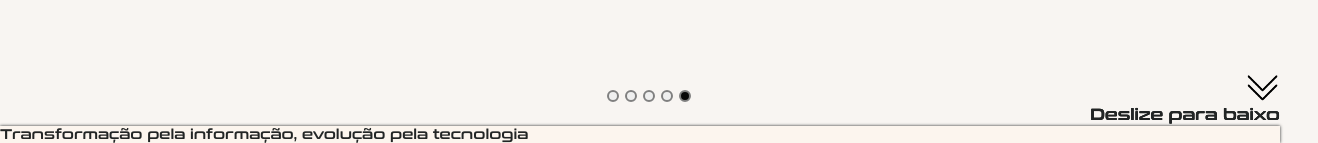
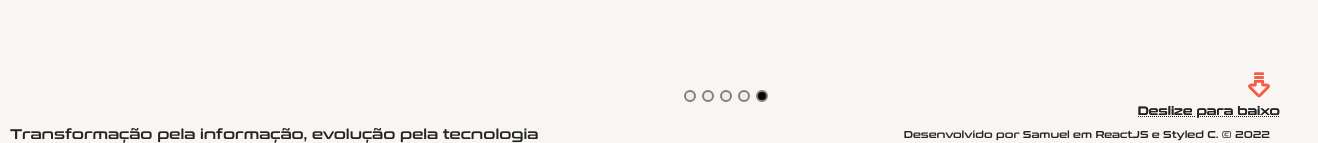
Before and after one commit to holygato/ImSamuelCovalero.github.io, a React (Create React App) app in the folder my-portfolio/: page / in a window 1280 px wide. Both pictures are taken after a click on the button 203 px from the left and 2034 px from the top of the page. Shown: the part 2291-2434 px from the top of the page, 1318 px wide, since content can reach past the window. Built offline with nearby package versions, Linux system fonts and the light colour scheme.

Commit message:
improvement(CSS): Muda a cor de fundo do footer, alguns posicionamentos e a disposição do carroussel na main

```diff
--- a/my-portfolio/src/components/HeaderFooter/Footer.jsx
+++ b/my-portfolio/src/components/HeaderFooter/Footer.jsx
@@ -7,8 +7,9 @@ import { FooterS } from './Style';
 function Footer({ phrase, isFooterRelative }) {
   return (
     <FooterS isFooterRelative={isFooterRelative}>
-      <h3>{phrase}</h3>
+      <h3 id="phrase">{phrase}</h3>
       {/* <p>Fazer ou não fazer, tentativa não há</p> */}
+      <p id="copyright">Desenvolvido por Samuel em ReactJS e Styled C. © 2022</p>
     </FooterS>
   );
 }
--- a/my-portfolio/src/components/HeaderFooter/Style.js
+++ b/my-portfolio/src/components/HeaderFooter/Style.js
@@ -109,12 +109,24 @@ export const FooterS = styled.div`
   grid-area: f;
   bottom: 0;
   width: 100%;
-  h3 {
+  #phrase {
     font-size: 14px;
+    // posiciona a esquerda do footer com um margin de 10px
+    margin-left: 10px;
   }
-  background-color: var(--main);
+  display: flex;
+  align-items: center;
+  background-color: var(--background);
+  gap: 10px;
+  #copyright {
+    /* border: 1px solid red; */
+    display: flex;
+    margin-left: auto;
+    margin-right: 10px;
+    font-size: 10px;
+  }
   // coloca box-shadow na borda superior do componente
-  box-shadow: 0 0 3px 0px var(--buttonBorder);
+  /* box-shadow: 0 0 3px 0px var(--buttonBorder); */
 `;
 
 // export default HeaderS;
--- a/my-portfolio/src/components/Projects.jsx
+++ b/my-portfolio/src/components/Projects.jsx
@@ -21,7 +21,7 @@ function Projects({ deviceType, isFromMain }) {
   // Recebe a props isFromMain e cria um objeto com o número de exibições dependendo de onde veio
   const projectSpec = isFromMain
     ? {
-      desktop: 1, tablet: 1, mobile: 1, centermode: true, slidesToSlid: 1,
+      desktop: 3, tablet: 2, mobile: 1, centermode: false, slidesToSlid: 1,
     }
     : {
       desktop: 1, tablet: 1, mobile: 1, centermode: false, slidesToSlid: 1,
--- a/my-portfolio/src/pages/Principal/Principal.jsx
+++ b/my-portfolio/src/pages/Principal/Principal.jsx
@@ -2,7 +2,8 @@
 import React, { useState, useEffect, useRef }/* , { useState } */ from 'react';
 import { AiOutlineDownload/* , AiOutlineArrowDown */ } from 'react-icons/ai';
 import { useNavigate } from 'react-router-dom';
-import arrowDown from '../../images/icons8-double-down-100.png';
+import { TbArrowBigDownLines } from 'react-icons/tb';
+// import arrowDown from '../../images/icons8-double-down-100.png';
 import curriculum from '../../data/curriculum.pdf';
 // import Carousel from 'react-multi-carousel';
 // import 'react-multi-carousel/lib/styles.css';
@@ -115,27 +116,27 @@ function Principal() {
     return () => window.removeEventListener('scroll', handleScroll);
   }, [isFooterRelative, isWheelActive]);
 
-  const handleOnWheel = (e) => {
-    e.preventDefault();
-    if (window.pageYOffset === 0) {
-      setIsFooterRelative(false);
-      setIsWheelActive(false);
-    }
-    if (e.nativeEvent.wheelDelta < 0 && window.pageYOffset !== 0) {
-      setIsFooterRelative(true);
-    }
-    // if (e.deltaY > 20 || e.deltaX > 20) {
-    //   setIsWheelActive(true);
-    // }
-    setIsFooterRelative(true);
-    setIsWheelActive(true);
-  };
+  // const handleOnWheel = (e) => {
+  //   e.preventDefault();
+  //   if (window.pageYOffset === 0) {
+  //     setIsFooterRelative(false);
+  //     setIsWheelActive(false);
+  //   }
+  //   if (e.nativeEvent.wheelDelta < 0 && window.pageYOffset !== 0) {
+  //     setIsFooterRelative(true);
+  //   }
+  //   // if (e.deltaY > 20 || e.deltaX > 20) {
+  //   //   setIsWheelActive(true);
+  //   // }
+  //   setIsFooterRelative(true);
+  //   setIsWheelActive(true);
+  // };
 
   return (
     <DivExterna>
       <Header />
       <PrincipalS>
-        <div id="principalS" onWheel={handleOnWheel}>
+        <div id="principalS"/*  onWheel={handleOnWheel} */>
           <p id="firstPart">Olá, eu sou Samuel dos Reis,</p>
           <p id="secondPart">seja muito bem vindo (a) ao meu Portfólio!</p>
           <br />
@@ -150,8 +151,10 @@ function Principal() {
           eu sou Samuel dos Reis */}
           {!isWheelActive && (
             <div id="deslize">
-              <img src={arrowDown} alt="deslize para baixo" />
-              <p>Deslize para baixo</p>
+              <abbr title="Deslize para baixo">
+                <TbArrowBigDownLines id="arrowDown" />
+                <p>Deslize para baixo</p>
+              </abbr>
             </div>
           )}
         </div>
@@ -169,19 +172,21 @@ function Principal() {
             </div>
           </div>
           <MySkillsMain />
-          {!isWheelActive && (
+          {/* {!isWheelActive && (
             <div id="deslize">
               <img src={arrowDown} alt="deslize para baixo" />
               <p>Deslize para baixo</p>
             </div>
-          )}
+          )} */}
         </div>
         <div id="projetosS">
           <Projects isFromMain />
           {!isWheelActive && (
             <div id="deslize">
-              <img src={arrowDown} alt="deslize para baixo" />
-              <p>Deslize para baixo</p>
+              <abbr title="Deslize para baixo">
+                <TbArrowBigDownLines id="arrowDown" />
+                <p>Deslize para baixo</p>
+              </abbr>
             </div>
           )}
         </div>
--- a/my-portfolio/src/pages/Principal/Style.js
+++ b/my-portfolio/src/pages/Principal/Style.js
@@ -19,7 +19,13 @@ export const PrincipalS = styled.div`
   /* background-color: rgb(216 212 242 / 82%); */
   grid-area: m;
   /* border: 2px solid green; */
-  width: 80vw;
+  width: 92vw;
+  @media (max-width: 1150px) {
+    width: 86vw;
+  }
+  @media (max-width: 1050px) {
+    width: 84vw;
+  }
   height: 100%;
   display: flex;
   flex-direction: column;
@@ -118,11 +124,23 @@ export const PrincipalS = styled.div`
     flex-direction: column;
     align-items: flex-end;
     height: 55px;
+    font-size: 12px;
+    #arrowDown {
+      width: 30px;
+      height: 30px;
+      color: var(--secundary);
+      // posiciona o elemento no canto direito
+      margin-right: -100px;
+    }
+    p {
+      font-size: 12px;
+    }
     img {
       /* border: 1px solid blue; */
-      width: 35px;
+      width: 55px;
       height: 35px;
       display: flex;
+      color: var(--secundary);
     }
   }
 
```
